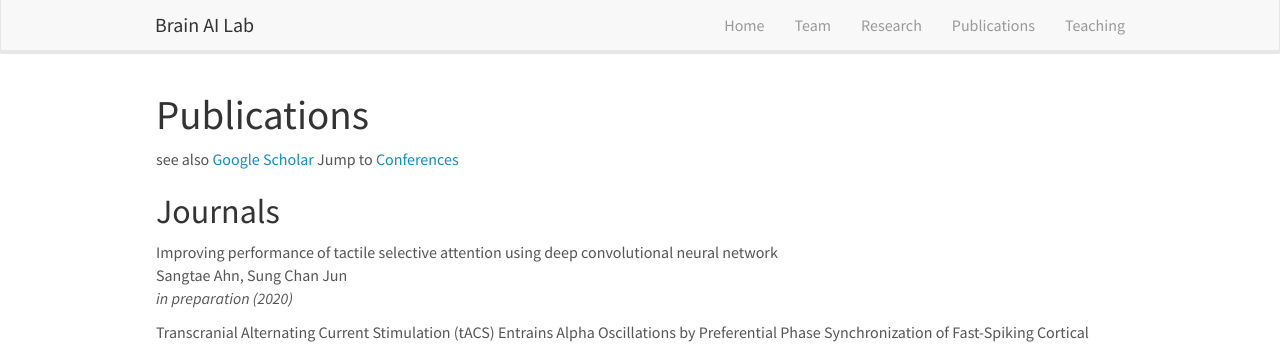
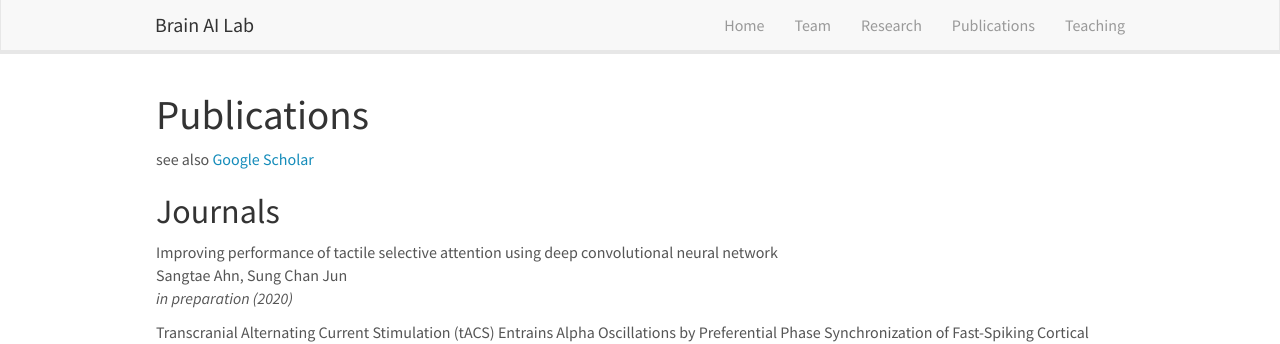
Before and after one commit to KNU-BrainAI/knu-brainai.github.io, a Jekyll site: the page built from _pages/publications.md, in a window 1280 px wide and 900 px high. Shown: the top 344 px of the window. Built offline with Jekyll 4.4.1, drawn with Linux system fonts in a browser that asks for light colours; nearby versions of some CDN libraries.

Commit message:
Update publications.md

```diff
--- a/_pages/publications.md
+++ b/_pages/publications.md
@@ -10,7 +10,6 @@ permalink: /publications/
 # Publications
 
 see also [Google Scholar](https://scholar.google.com/citations?hl=en&user=F-LXQwcAAAAJ&view_op=list_works&sortby=pubdate)
-Jump to [Conferences](##Conferences)
 
 ## Journals
 
```
